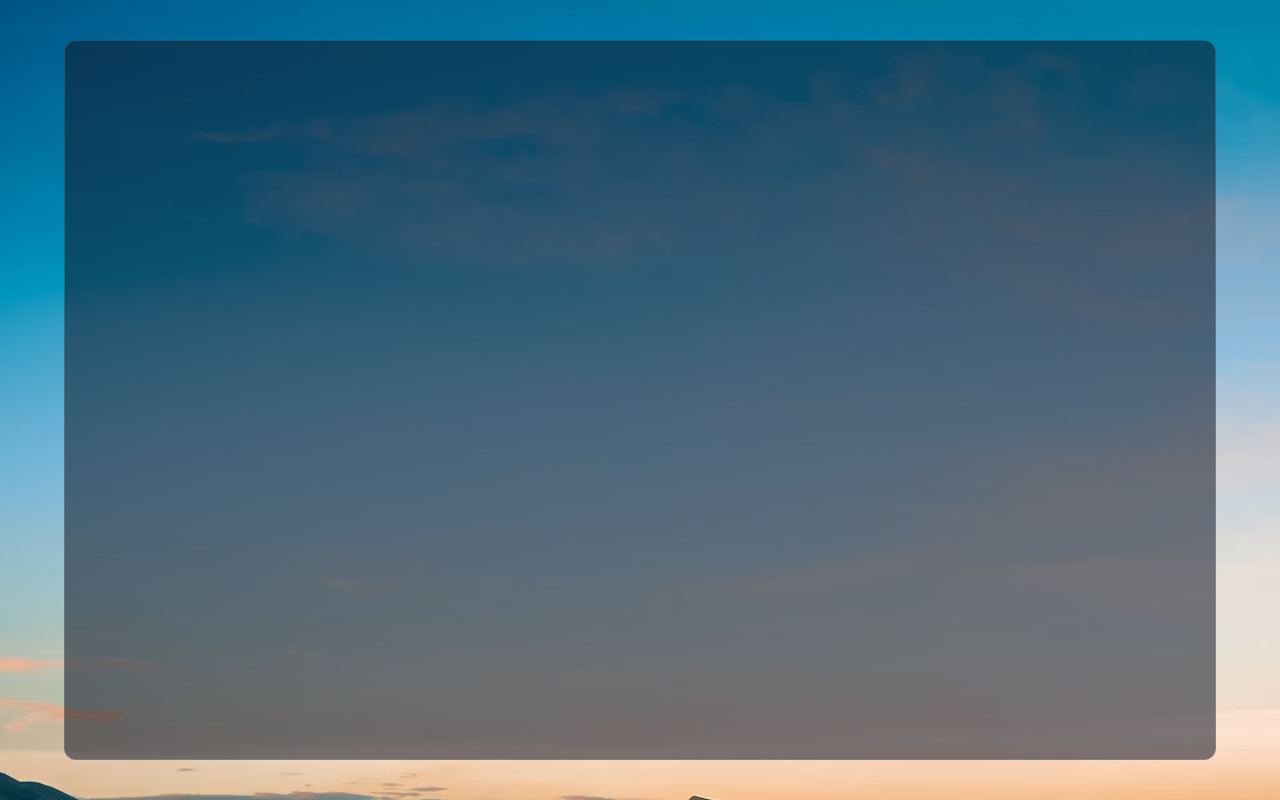
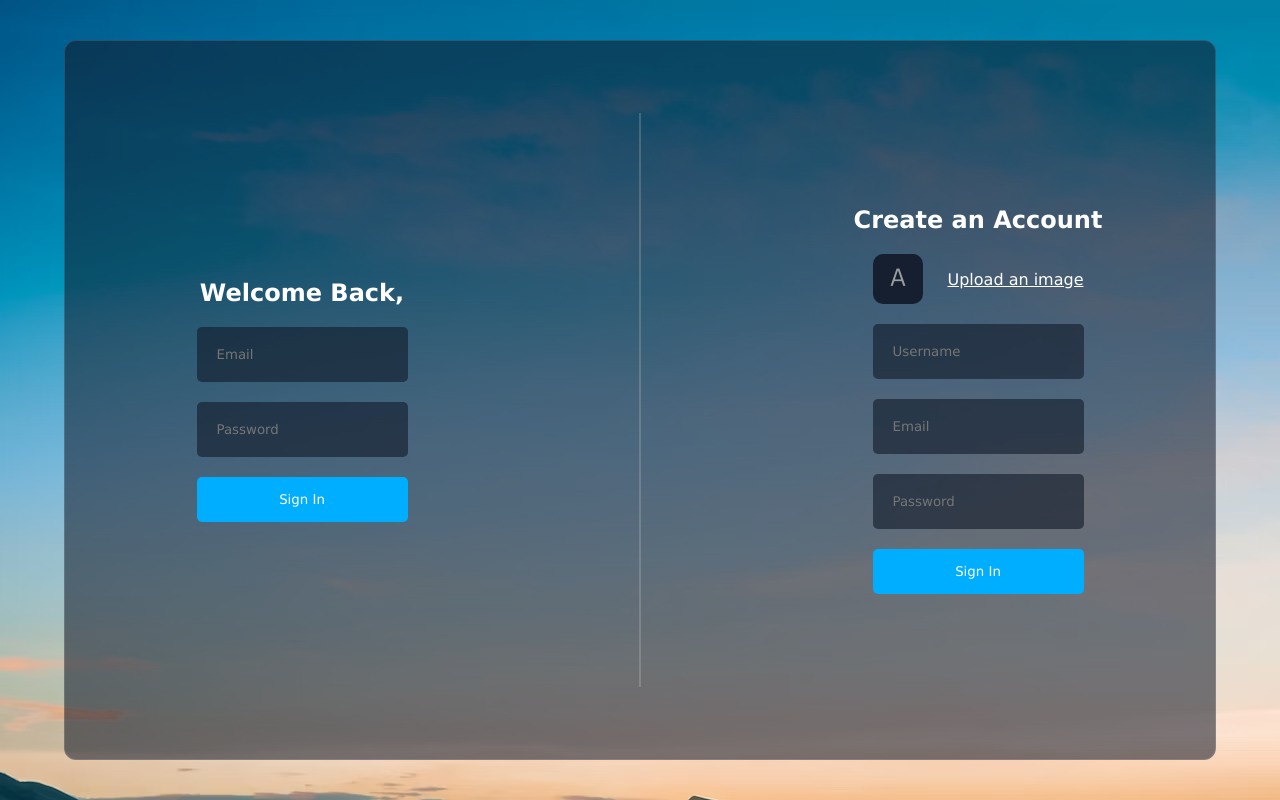
Before and after one commit to TapasyaTembhurney/Chat-App, a React (Vite) app: page / in a window 1280 px wide. Built offline with nearby package versions, Linux system fonts and the light colour scheme.

Commit message:
Login Page Created

```diff
--- a/package.json
+++ b/package.json
@@ -12,7 +12,8 @@
   "dependencies": {
     "emoji-picker-react": "^4.9.2",
     "react": "^18.2.0",
-    "react-dom": "^18.2.0"
+    "react-dom": "^18.2.0",
+    "react-toastify": "^10.0.5"
   },
   "devDependencies": {
     "@types/react": "^18.2.66",
--- a/src/App.jsx
+++ b/src/App.jsx
@@ -2,9 +2,11 @@
 import Chat from './Components/Chat/Chat'
 import Detail from './Components/Detail/Detail'
 import List from './Components/List/List'
+import Login from './Components/Login/Login'
+
 const App = () => {
 
-  const user = false
+  const user = false;
 
   return (
     <div className='container'>
@@ -16,7 +18,7 @@
             <Detail />
           </>
         ) : (
-        <login />
+          <Login />
       )
       }
     </div>
--- a/src/Components/login/login.css
+++ b/src/Components/login/login.css
@@ -0,0 +1,68 @@
+.login {
+    width: 100%;
+    height: 100%;
+    display: flex;
+    align-items: center;
+    gap: 100px;
+
+
+    .item {
+        flex: 1;
+        display: flex;
+        flex-direction: column;
+        align-items: center;
+        gap: 20px;
+
+        form {
+            display: flex;
+            flex-direction: column;
+            align-items: center;
+            justify-content: center;
+            gap: 20px;
+
+            input {
+                padding: 20px;
+                border: none;
+                outline: none;
+                background-color: rgba(17, 25, 40, 0.6);
+                color: white;
+                border-radius: 5px;
+            }
+
+            label {
+                width: 100%;
+                display: flex;
+                align-items: center;
+                justify-content: space-between;
+                cursor: pointer;
+                text-decoration: underline;
+
+                img {
+                    width: 50px;
+                    height: 50px;
+                    border-radius: 10px;
+                    object-fit: cover;
+                    opacity: 0.9;
+                }
+
+            }
+
+            button {
+                width: 100%;
+                padding: 15px;
+                border: none;
+                background-color: rgb(0, 174, 255);
+                color: white;
+                border-radius: 5px;
+                cursor: pointer;
+                font-weight: 500;
+            }
+        }
+    }
+
+    .separator{
+        height: 80%;
+        width: 2px;
+        background-color: #dddddd35;
+    }
+}
--- a/src/Components/login/login.jsx
+++ b/src/Components/login/login.jsx
@@ -1,11 +1,48 @@
-import React from 'react'
-import "./login.css"
-const login = () => {
+import React, { useState } from 'react'
+import './Login.css'
+// import { urlencoded } from 'express'
+const Login = () => {
+
+  const [avatar, setAvatar] = useState({
+    file: null,
+    url: "",
+  })
+
+  const handleAvatar = e => {
+    if (e.target.files[0]) {
+      setAvatar({
+        file: e.target.files[0],
+        url: URL.createObjectURL(e.target.files[0])
+      })
+    }
+  }
+
   return (
     <div className='login'>
-        Login
+      <div className='item'>
+        <h2>Welcome Back,</h2>
+        <form>
+          <input type="text" placeholder='Email' name='email' />
+          <input type="password" placeholder='Password' name='password' />
+          <button>Sign In</button>
+        </form>
+      </div>
+      <div className='separator'></div>
+      <div className='item'>
+        <h2>Create an Account</h2>
+        <form>
+          <label htmlFor="file">
+            <img src={avatar.url || "./avatar.png"} alt="" />
+            Upload an image</label>
+          <input type="file" id='file' style={{ display: "none" }} onChange={handleAvatar} />
+          <input type="text" placeholder='Username' name='username' />
+          <input type="text" placeholder='Email' name='email' />
+          <input type="password" placeholder='Password' name='password' />
+          <button>Sign In</button>
+        </form>
+      </div>
     </div>
   )
 }
 
-export default login
+export default Login;
```
Also changed, not shown: src/Components/notification/Notification.jsx (added), src/Components/notification/notification.css (added), 1 other file (tests, documents, lock files or other folders).
